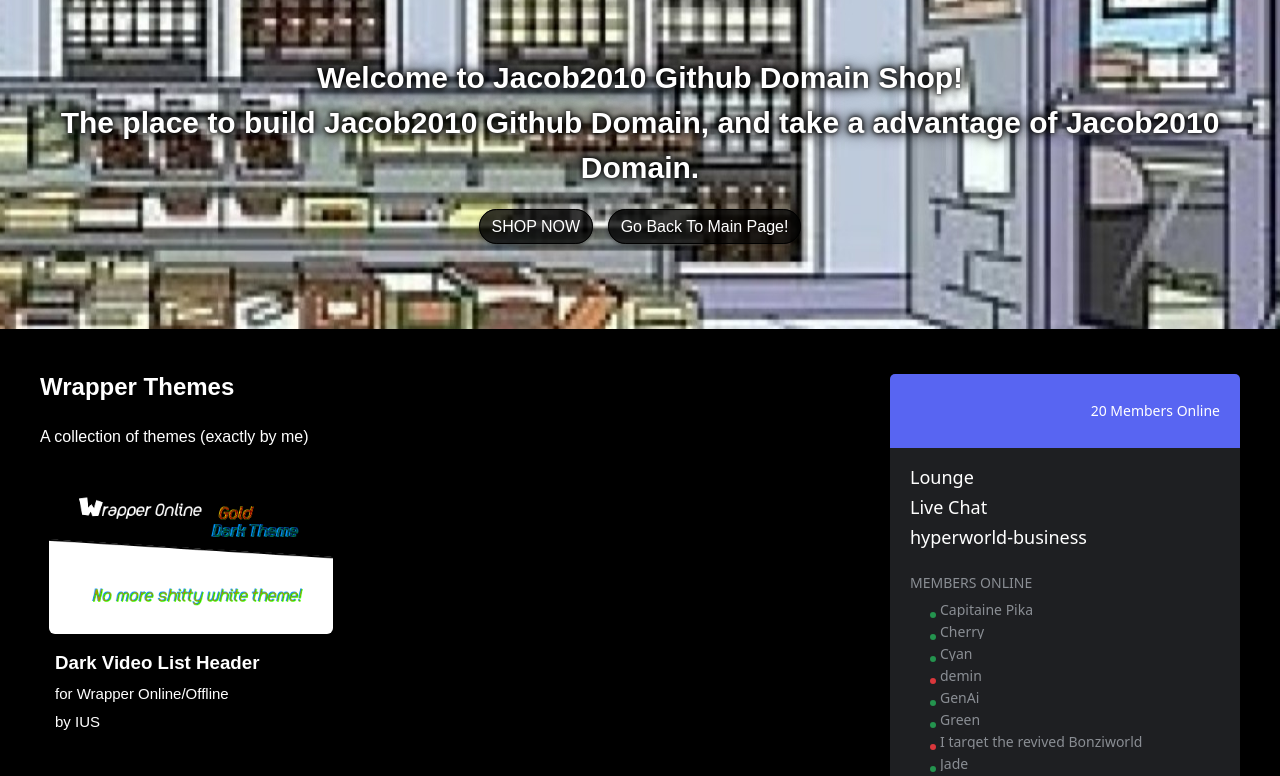
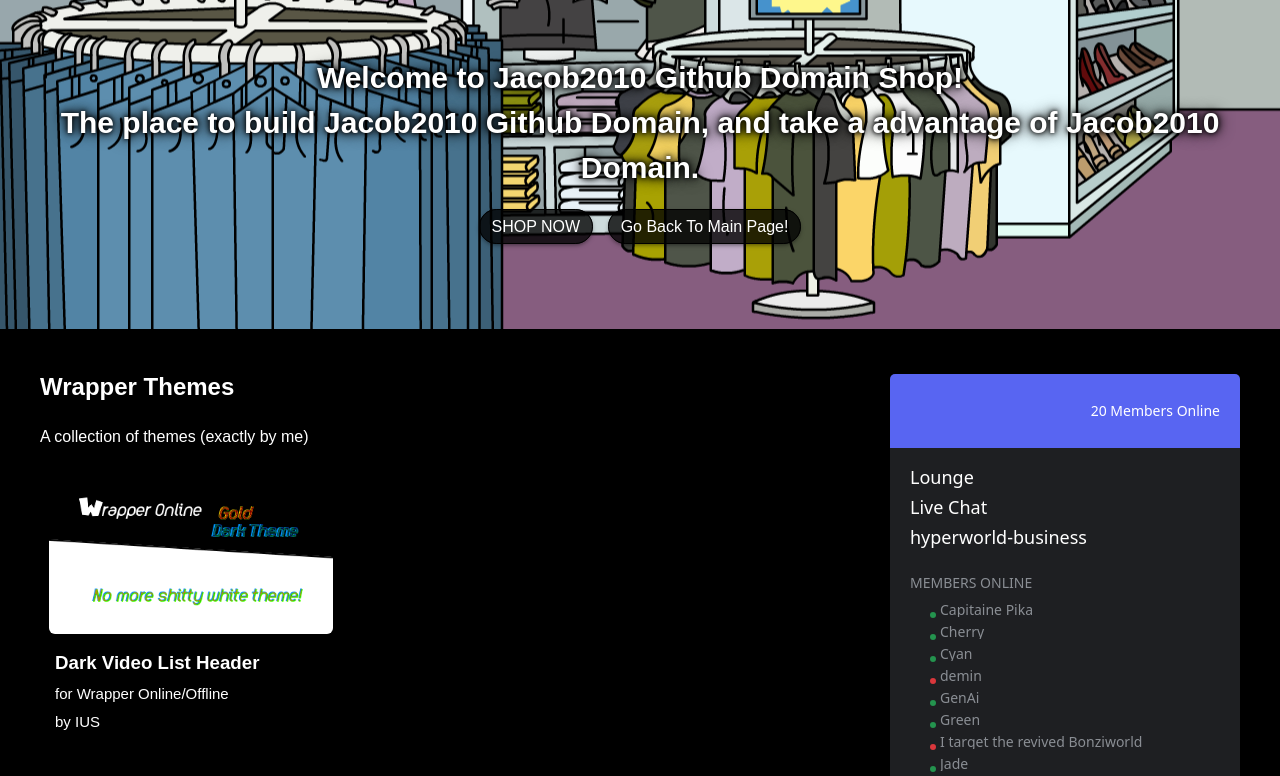
Before and after one commit to edytaniedzialkowska-dev/edytaniedzialkowska-dev.github.io, a plain HTML site: page shop.html in a window 1280 px wide. Shown: the part 60-836 px from the top of the page. Drawn offline with Linux system fonts and the light colour scheme; a script that the page names is missing; a web font is replaced by a local one.

Commit message:
Update To JC2010 Github Domain Shop!

```diff
--- a/global-shop.css
+++ b/global-shop.css
@@ -169,7 +169,7 @@ banner
 .banner {
 	width: 100%;
 	padding: 90px 40px;
-	background-image: url(./Convenient_store_ga.jpg);
+	background-image: url(./banner2021background.png);
 	color: #fff;
 	text-align: center;
 	background-position: center, center;
```
Also changed, not shown: Convenient_store_ga.jpg (deleted), banner2021background.png (added).
